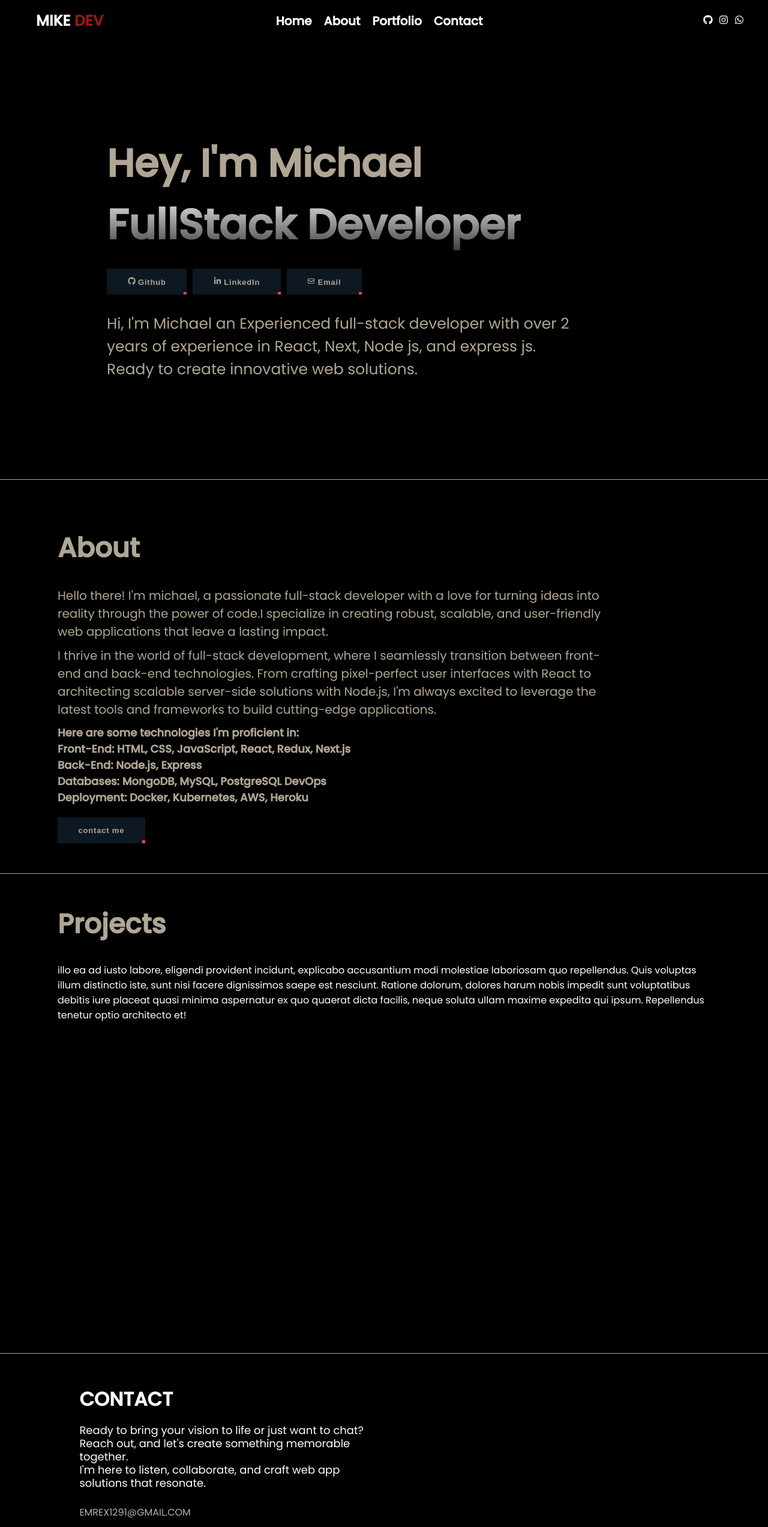
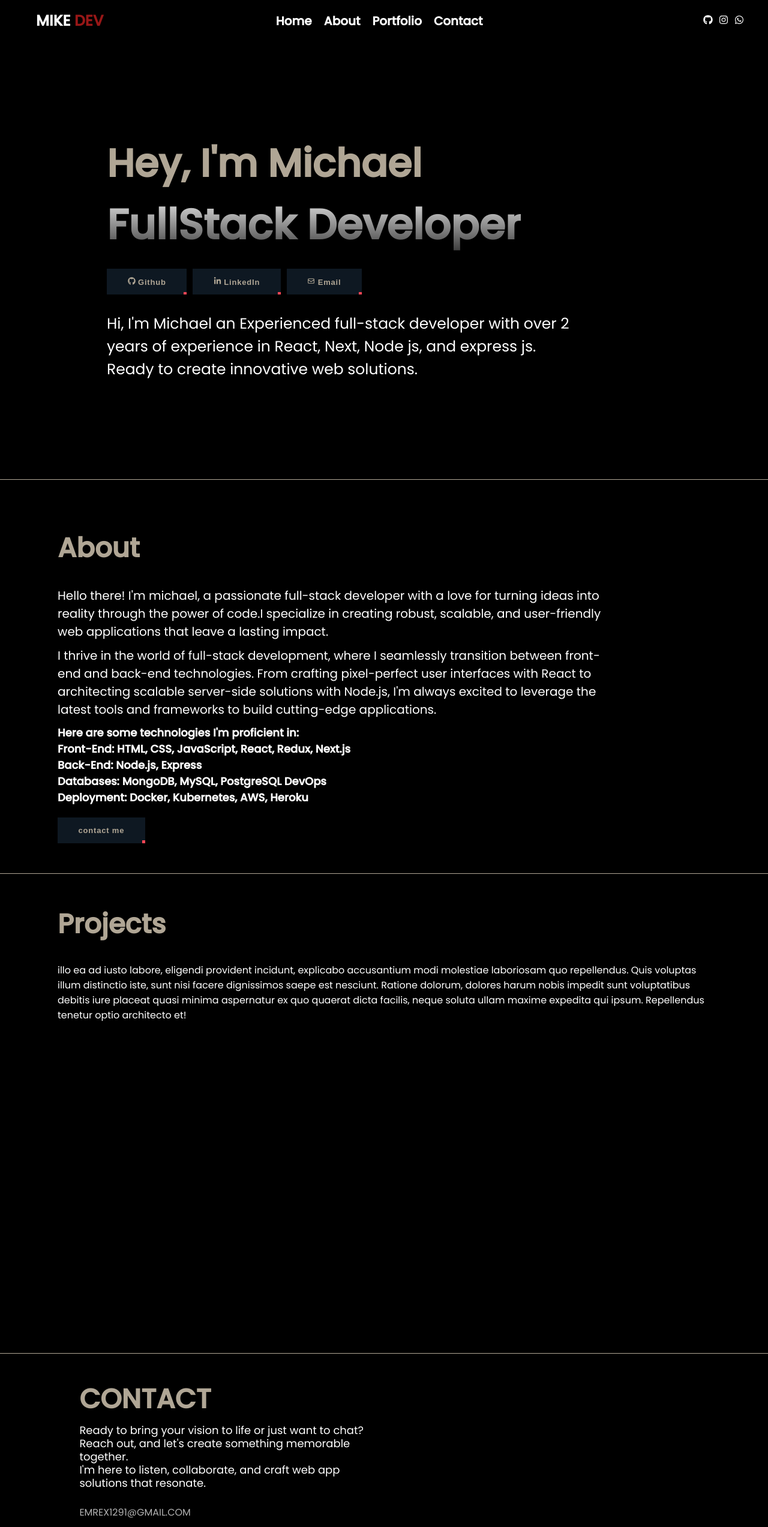
Before and after one commit to Mickyj70/Main-portfolio, a React (Vite) app: page / in a window 1280 px wide. Shown: the top 2546 px of the page at 60% size. Built offline with nearby package versions, Linux system fonts and the light colour scheme.

Commit message:
minor improvements to navbar, about. contact, home

```diff
--- a/src/components/navbar/Navbar.jsx
+++ b/src/components/navbar/Navbar.jsx
@@ -82,17 +82,17 @@ const Navbar = () => {
 				</motion.ul>
 				<div className="navbar-icons">
 					<p>
-						<a href="#">
+						<a href="https://github.com/Mickyj70">
 							<FaGithub />
 						</a>
 					</p>
 					<p>
-						<a href="#">
+						<a href="http://instagram.com/mike_dev7?igshid=NGVhN2U2NjQ0Yg==">
 							<FaInstagram />
 						</a>
 					</p>
 					<p>
-						<a href="#">
+						<a href="https://wa.link/hzr6ow">
 							<FaWhatsapp />
 						</a>
 					</p>
--- a/src/components/scrollup/Scrolltotop.jsx
+++ b/src/components/scrollup/Scrolltotop.jsx
@@ -1,6 +1,7 @@
 import { useEffect } from "react";
 import { useState } from "react";
 import { motion } from "framer-motion";
+import { FaArrowAltCircleUp } from "react-icons/fa";
 
 // textVariant = {
 //     initial : {
@@ -66,10 +67,12 @@ export default function Scrolltotop() {
 						fontSize: "50px",
 						width: "50px",
 						height: "50px",
+						cursor: "pointer",
+						borderRadius: "5px",
 					}}
 					onClick={scrollUp}
 				>
-					^
+					<FaArrowAltCircleUp />
 				</motion.button>
 			)}
 		</motion.div>
--- a/src/pages/about/about.css
+++ b/src/pages/about/about.css
@@ -40,14 +40,14 @@
 .about-top p {
 	font-size: 20px;
 	font-family: "Poppins", "Helvetica Neue", Helvetica;
-	color: #b0a695;
+	color: #fff;
 	padding-bottom: 10px;
 }
 
 .about-top h3 {
 	font-family: inherit;
 	font-size: 18px;
-	color: #b0a695;
+	color: #fff;
 	font-weight: 600;
 }
 
@@ -144,7 +144,7 @@
 	.about-top p {
 		font-size: 20px;
 		font-family: "Poppins", "Helvetica Neue", Helvetica;
-		color: #b0a695;
+		color: #fff;
 		padding-bottom: 10px;
 		line-height: 1.5rem;
 	}
@@ -152,7 +152,7 @@
 	.about-top h3 {
 		font-family: inherit;
 		font-size: 18px;
-		color: #b0a695;
+		color: #fff;
 		font-weight: 600;
 	}
 }
--- a/src/pages/contact/Contact.css
+++ b/src/pages/contact/Contact.css
@@ -19,9 +19,10 @@
 }
 
 .contactHeader p {
-	font-size: 32px;
+	font-size: 45px;
 	line-height: 32px;
 	font-weight: 600;
+	color: #b0a695;
 }
 
 .contactInfo {
@@ -108,6 +109,7 @@
 		font-size: 28px;
 		line-height: 32px;
 		font-weight: 600;
+		color: #b0a695;
 	}
 
 	.contactInfo p {
@@ -153,6 +155,7 @@
 		font-size: 28px;
 		line-height: 32px;
 		font-weight: 600;
+		color: #b0a695;
 	}
 
 	.contactInfo p {
--- a/src/pages/home/home.css
+++ b/src/pages/home/home.css
@@ -155,7 +155,7 @@
 
 .small-text p {
 	font-size: 25px;
-	color: #b0a695;
+	color: #fff;
 }
 
 @media (width <= 758px) {
@@ -203,7 +203,7 @@
 
 	.small-text p {
 		font-size: 22px;
-		color: #b0a695;
+		color: #fff;
 	}
 }
 
@@ -355,7 +355,7 @@
 
 	.small-text p {
 		font-size: 20px;
-		color: #b0a695;
+		color: #fff;
 	}
 	.home-middle {
 		margin-bottom: 20px;
```
